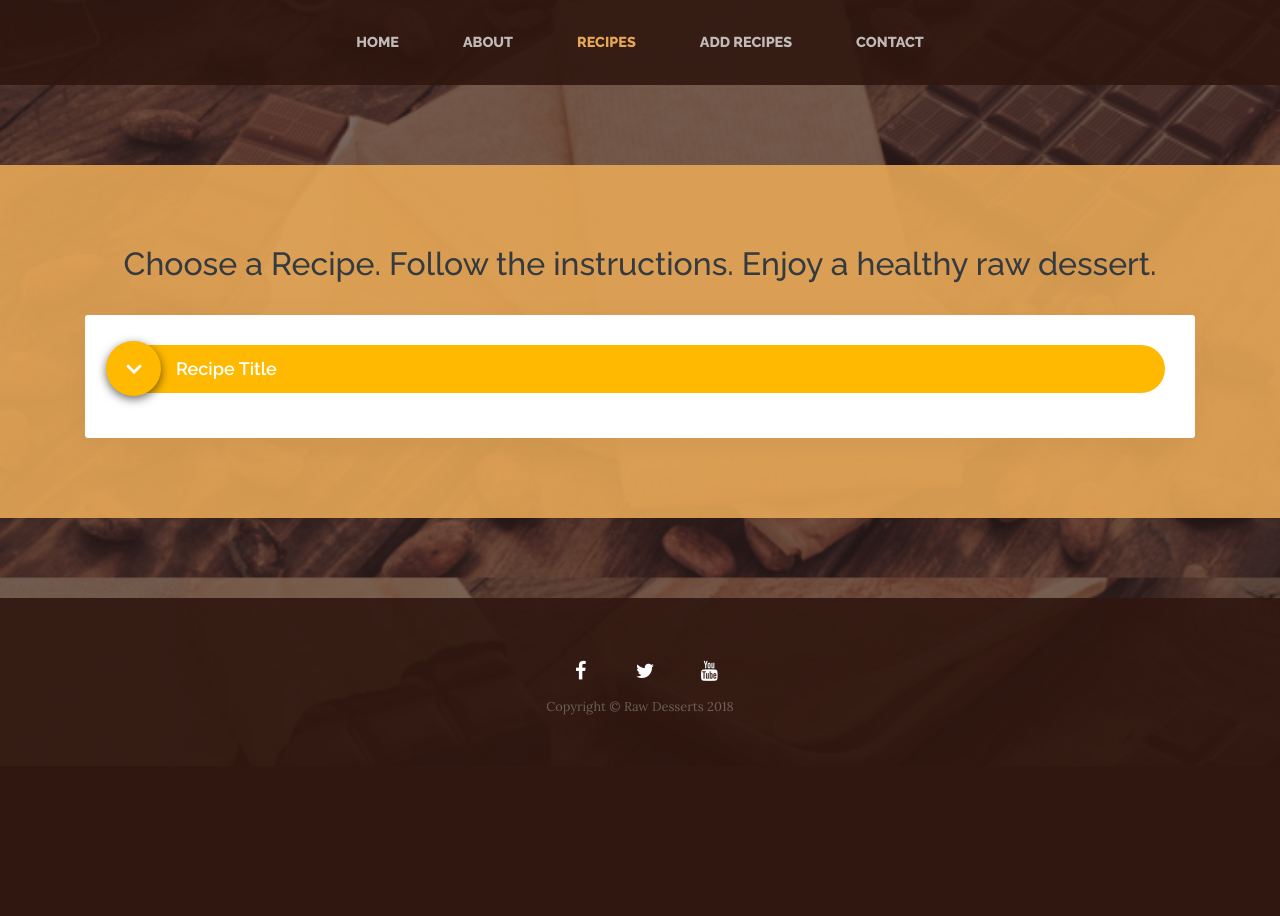
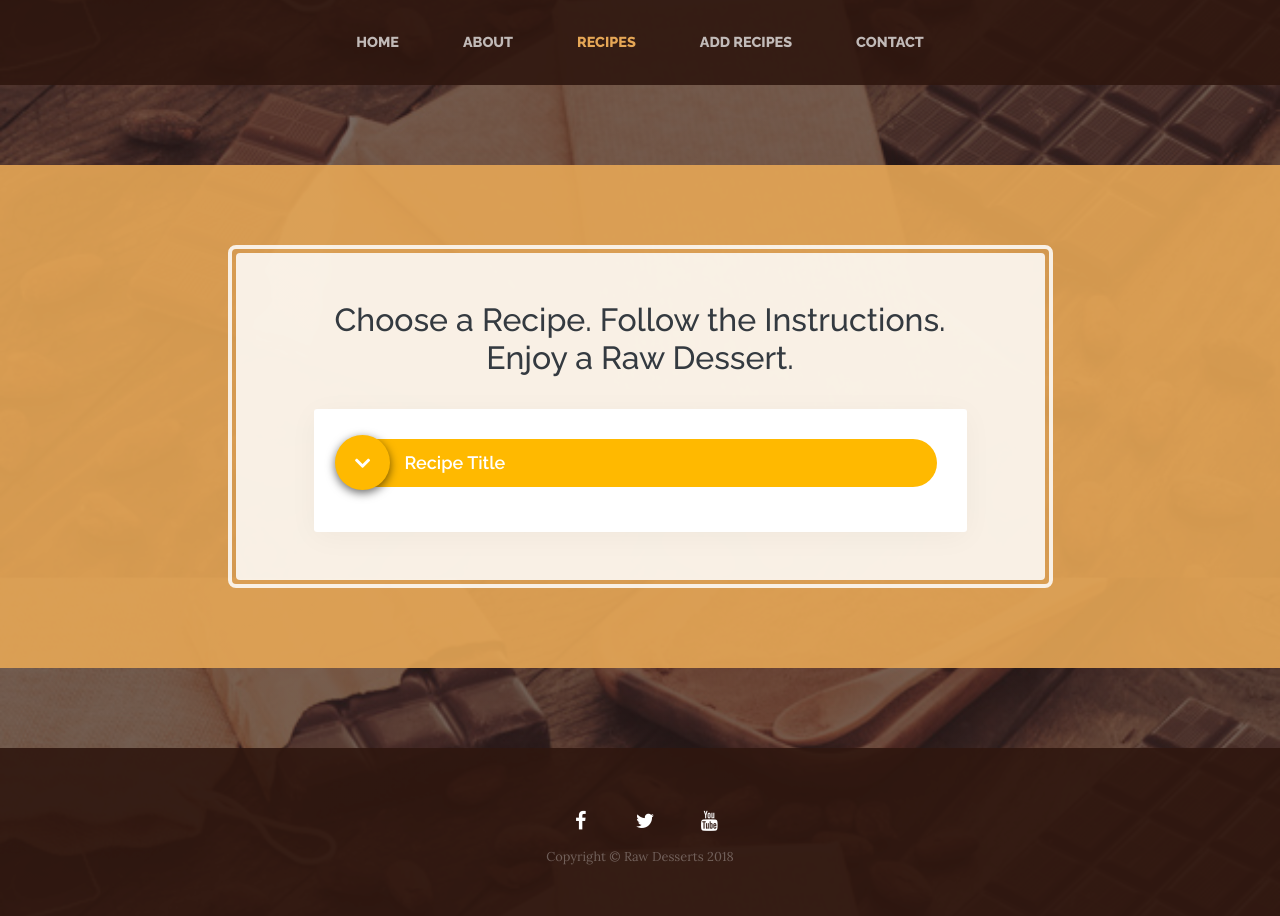
Before and after one commit to Code-Institute-Submissions/raw-dessert-recipes, a Flask app: page /recipes in a window 1280 px wide. Shown: the part 275-1191 px from the top of the page. Before the commit the page ends 990 px from the top, so only its background shows below. Run offline with Flask 2, Linux system fonts and the light colour scheme; some libraries are stand-ins or nearby versions.

Commit message:
Updated recipes.html to include a border around the recipes, the same as the contact form.

```diff
--- a/templates/recipes.html
+++ b/templates/recipes.html
@@ -69,14 +69,15 @@
     <section class="page-section cta">
         <div class="container">
             <div class="row">
-
-                <!-- Bootstrap Bootsnip Accorion template copied from https://bootsnipp.com/snippets/O5D4q and then amended to suit this project -->
-
+                <div class="col-xl-9 mx-auto">
+                    <div class="cta-inner rounded">
+                        <div class="col-md-12">
+                            <!-- Bootstrap Bootsnip Accordion template copied from https://bootsnipp.com/snippets/O5D4q and then amended to suit this project -->
                             <div class="container">
                                 <div class="row">
                                     <div class="col-md-12">
                                         <div class="section-title text-center wow zoomIn">
-                                <h2 class="text-dark">Choose a Recipe. Follow the instructions. Enjoy a healthy raw dessert.</h2>
+                                            <h2 class="text-dark">Choose a Recipe. Follow the Instructions. Enjoy a Raw Dessert.</h2>
                                             <br>
                                         </div>
                                     </div>
@@ -109,6 +110,9 @@
                             </div>
                         </div>
                     </div>
+                </div>
+            </div>
+        </div>
     </section>
 
     <footer class="footer text-faded text-center py-5">
```
Lines whose indentation alone changed are shown as unchanged.
